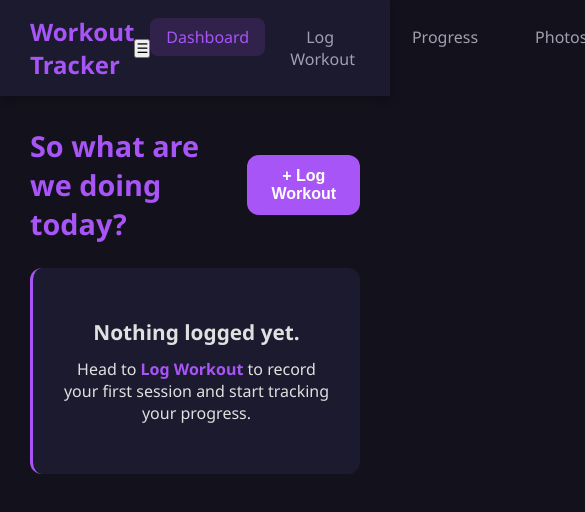
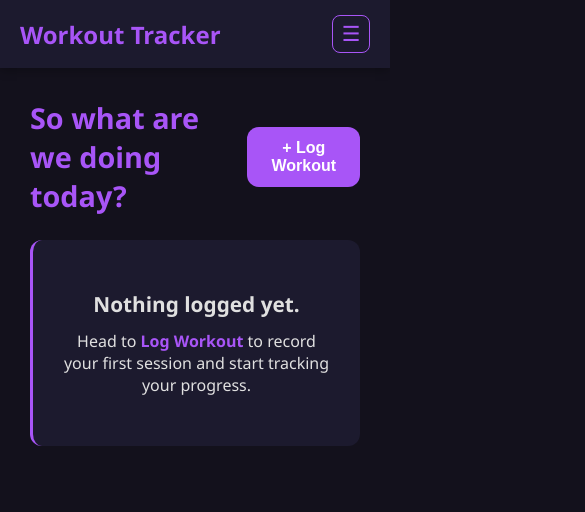
Before and after one commit to McKwakkle/workout-tracker, a React (Create React App) app: page / in a window 390 px wide. Shown: the top 512 px of the page, 585 px wide, since content can reach past the window. Built offline with nearby package versions, Linux system fonts and the light colour scheme.

Commit message:
Add mobile styling for navigation bar with burger menu

```diff
--- a/src/App.css
+++ b/src/App.css
@@ -1706,3 +1706,60 @@ empty-state strong {
   text-transform: uppercase;
   letter-spacing: 0.05rem;
 }
+
+/*Time for mobile styling*/
+
+.nav-burger {
+  display: none;
+}
+
+@media (max-width: 768px) {
+  .navbar {
+    flex-wrap: wrap;
+    padding: 15px 20px;
+  }
+
+  .nav-burger {
+    display: flex;
+    align-items: center;
+    justify-content: center;
+    background: none;
+    border: 1px solid #a855f7;
+    color: #a855f7;
+    font-size: 1.3rem;
+    width: 38px;
+    height: 38px;
+    border-radius: 8px;
+    cursor: pointer;
+    transition: background-color 0.3s ease;
+    margin-left: auto;
+  }
+
+  .nav-burger:hover {
+    background-color: rgba(168, 85, 247, 0.15);
+  }
+
+  .nav-links {
+    flex-direction: column;
+    gap: 5px;
+    width: 100%;
+    max-height: 0;
+    overflow: hidden;
+    transition: max-height 0.35s ease;
+  }
+
+  .nav-links.open {
+    max-height: 400px;
+  }
+
+  .nav-links li {
+    width: 100%;
+  }
+
+  .nav-links a {
+    display: block;
+    width: 100%;
+    padding: 12px 16px;
+    border-radius: 8px;
+  }
+}
```
